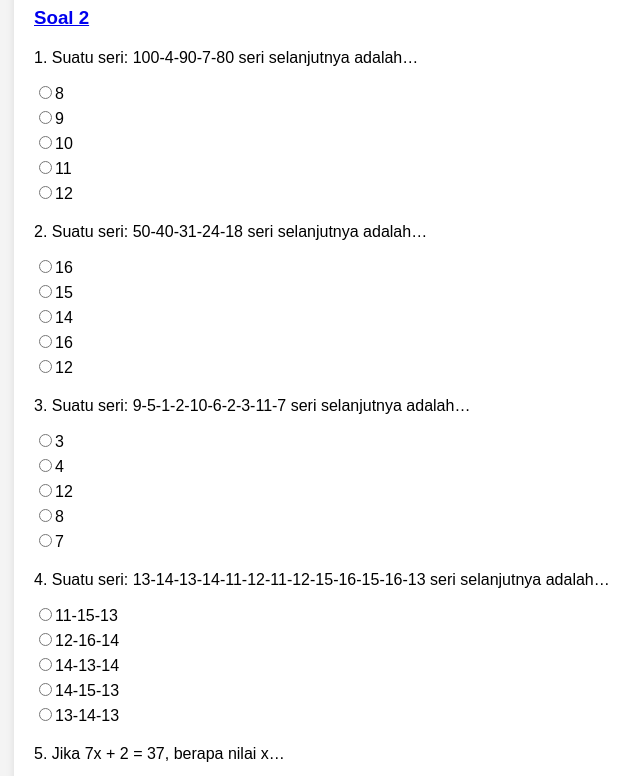
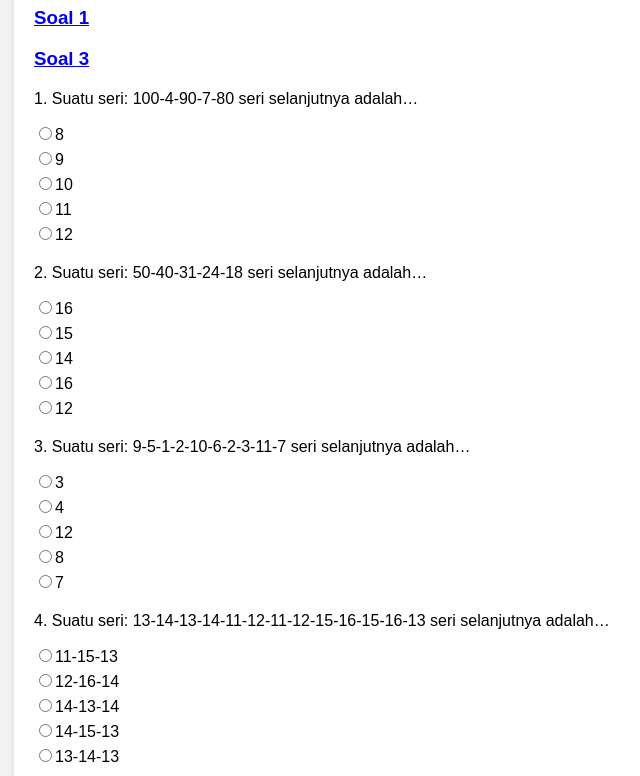
Before and after one commit to chirush/rechiiy, a plain HTML site: page index2.html in a window 1280 px wide. Shown: the part 93-869 px from the top of the page, without its empty margins (226-866 px from the left). Drawn offline with Linux system fonts and the light colour scheme.

Commit message:
Update index2.html

```diff
--- a/index2.html
+++ b/index2.html
@@ -147,7 +147,8 @@
 <body>
   <div class="container">
     <h1>Pertanyaan Psikotes buat Rechii</h1>
-	  <h3><a href="index.html">Soal 2</a></h3>
+	  <h3><a href="index.html">Soal 1</a></h3>
+	  <h3><a href="index3.html">Soal 3</a></h3>
     <form id="quizForm">
       <div id="questionsContainer"></div>
       <button type="button" onclick="submitQuiz()">Udahan</button>
```
